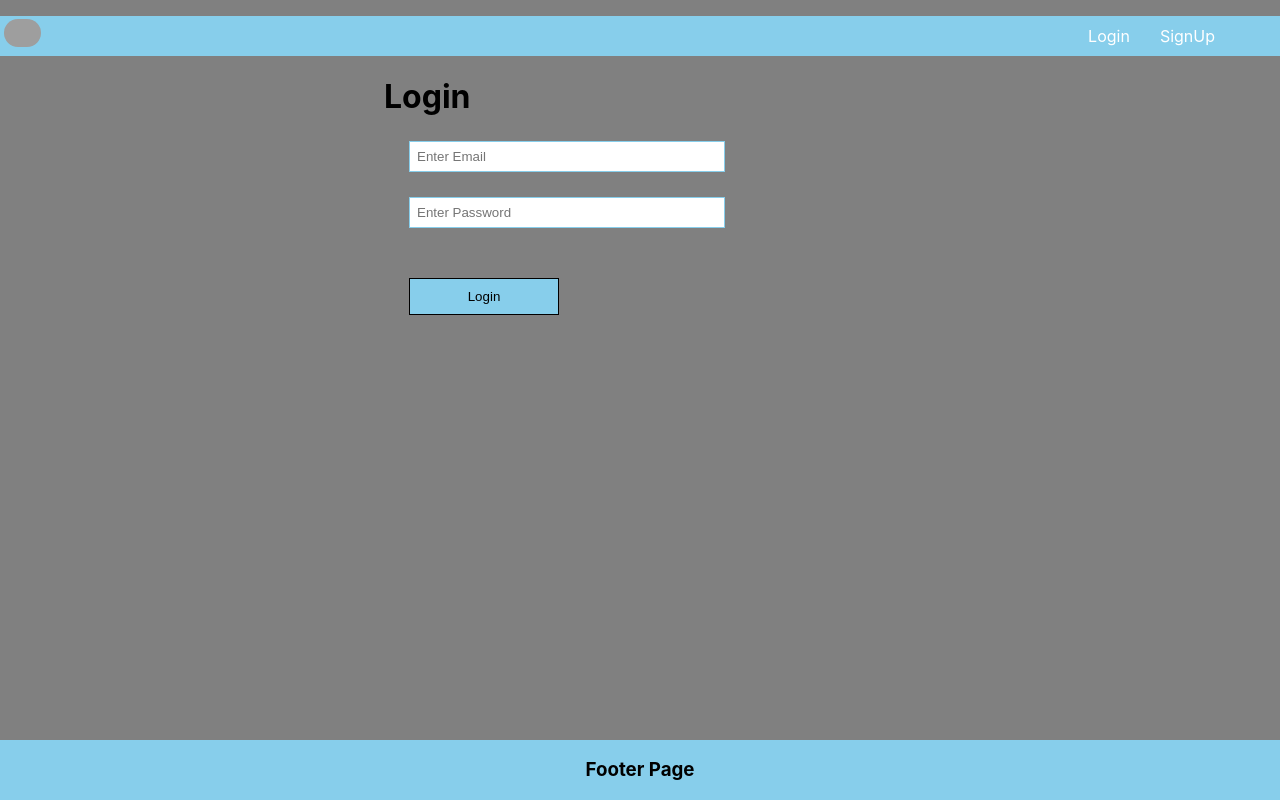
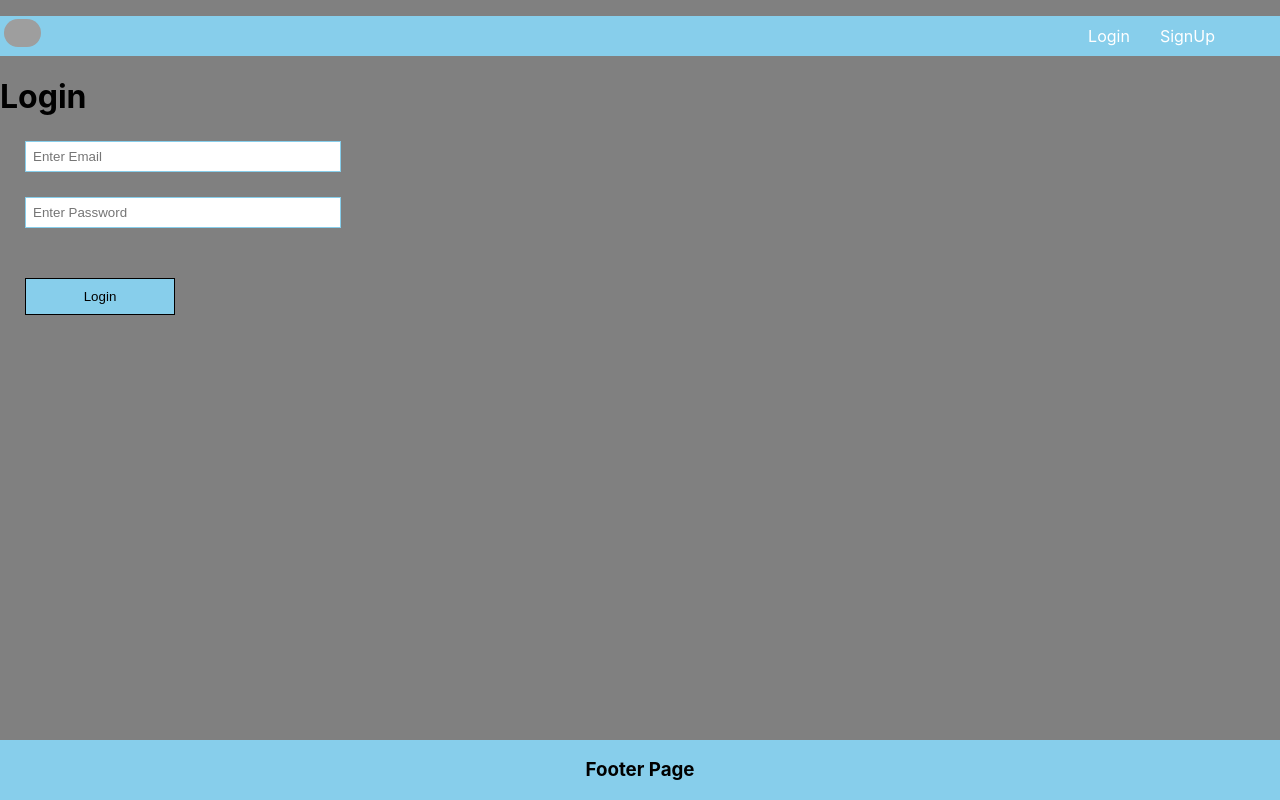
Before and after one commit to ragini954/eshoppingapp, a React (Create React App) app in the folder client/: page /login in a window 1280 px wide. Built offline with nearby package versions, Linux system fonts and the light colour scheme; grey boxes are pictures that could not be loaded.

Commit message:
Login component using html form tag and also added proxy in package.json.

```diff
--- a/client/package.json
+++ b/client/package.json
@@ -2,6 +2,7 @@
   "name": "client",
   "version": "0.1.0",
   "private": true,
+  "proxy":"http://localhost:5000",
   "dependencies": {
     "@testing-library/jest-dom": "^5.16.5",
     "@testing-library/react": "^13.4.0",
--- a/client/src/components/Login.js
+++ b/client/src/components/Login.js
@@ -14,6 +14,7 @@ export const Login = () => {
     })
 
     const collectData=async(e)=>{
+      e.preventDefault();
          console.warn("email","password",email,password)
            let result= await fetch('http://localhost:5000/login',
            {
@@ -35,15 +36,15 @@ export const Login = () => {
         }
 
   return (
-    <div className="login">
+    <form>
             <h1>Login</h1>
             <input className="inputBox" type="text" placeholder="Enter Email"
-            onChange={(e)=>setEmail(e.target.value)}/>
+            onChange={(e)=>setEmail(e.target.value)} />
 
             <input className="inputBox" type="password" placeholder="Enter Password"
             onChange={(e)=>setPassword(e.target.value)}/>
 
-            <button className="appButton" type="button" onClick={collectData}>Login</button>
-    </div>
+            <button onClick={collectData} className="appButton">Login</button>
+    </form>
   )
 }
```
